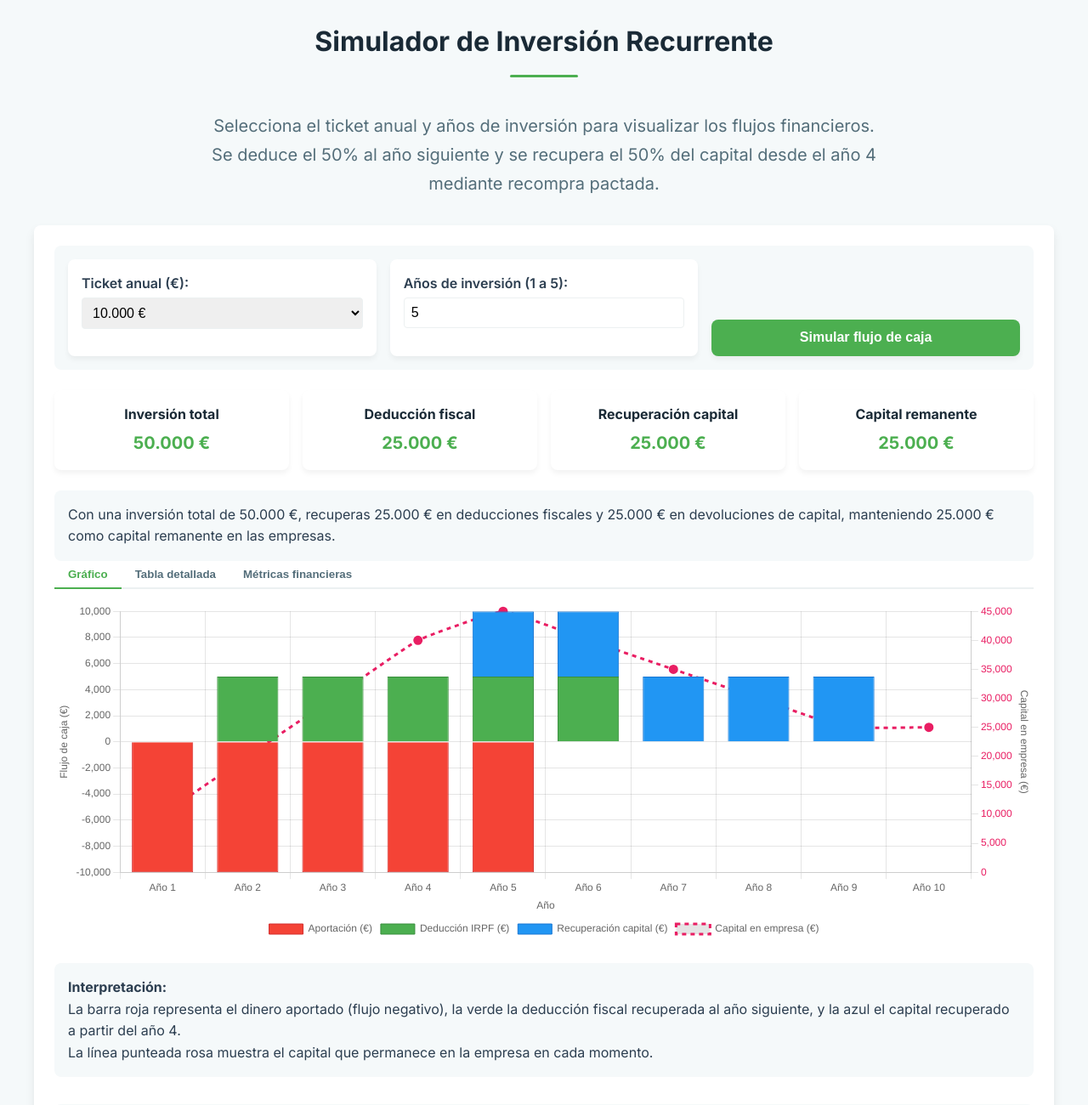
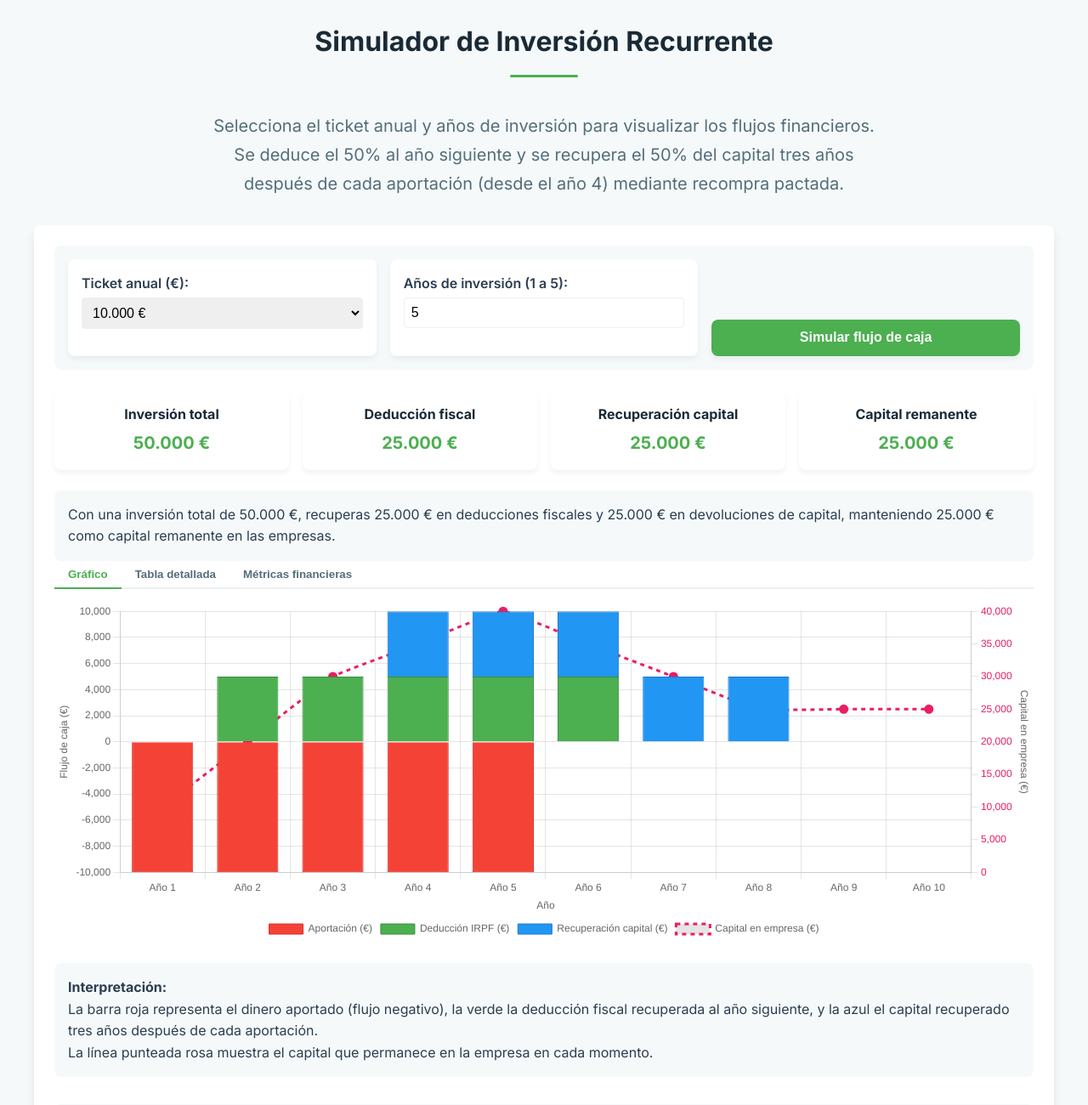
Before and after one commit to ConTuCuota/ConTuCuota, a website: page simulador.html in a window 1280 px wide. Shown: the part 800-2100 px from the top of the page at 85% size. Drawn offline with nearby package versions, Linux system fonts and the light colour scheme.

Commit message:
Clarify recovery timing in simulator text

```diff
--- a/simulador.html
+++ b/simulador.html
@@ -63,7 +63,7 @@
       <div class="container">
         <h2 class="section-title">Simulador de Inversión Recurrente</h2>
         <p class="section-text">
-          Selecciona el ticket anual y años de inversión para visualizar los flujos financieros. Se deduce el 50% al año siguiente y se recupera el 50% del capital desde el año 4 mediante recompra pactada.
+          Selecciona el ticket anual y años de inversión para visualizar los flujos financieros. Se deduce el 50% al año siguiente y se recupera el 50% del capital tres años después de cada aportación (desde el año 4) mediante recompra pactada.
         </p>
         <div class="simulator-container">
           <div class="simulator-controls">
@@ -172,7 +172,7 @@
 
           <div id="explicacionSim" class="simulator-explanation">
             <p><strong>Interpretación:</strong></p>
-            <p>La barra roja representa el dinero aportado (flujo negativo), la verde la deducción fiscal recuperada al año siguiente, y la azul el capital recuperado a partir del año 4.</p>
+            <p>La barra roja representa el dinero aportado (flujo negativo), la verde la deducción fiscal recuperada al año siguiente, y la azul el capital recuperado tres años después de cada aportación.</p>
             <p>La línea punteada rosa muestra el capital que permanece en la empresa en cada momento.</p>
           </div>
 
--- a/simulador.js
+++ b/simulador.js
@@ -5,7 +5,8 @@
  * considerando:
  * - Aportaciones anuales desde el año 1 al año 5 (configurable)
  * - Deducción fiscal del 50% al año siguiente de cada aportación
- * - Recuperación del 50% del capital aportado a partir del final del año 4
+ * - Recuperación del 50% del capital aportado tres años después de cada aportación
+ *   (por defecto comienza a recuperarse al final del año 4)
  * - Módulo específico para simular diferentes escenarios para el capital remanente
  */
 
@@ -35,7 +36,7 @@ function simularInversionBasica() {
   const parametrosBase = {
     tasaDeduccion: 0.5,                // 50% de deducción fiscal
     tasaRecuperacionCapital: 0.5,      // 50% de recuperación del capital
-    inicioRecuperacion: 4,             // Año de inicio de recuperación (año 4)
+    inicioRecuperacion: 3,             // Desfase de recuperación en años (3 → comienza en el año 4)
     duracionRecuperacion: 1,           // Duración de la recuperación (1 año)
     tasaDescuento: 0.03,               // Tasa de descuento para VAN (3%)
     inflacionAnual: 0.02               // Inflación anual estimada (2%)
@@ -80,7 +81,8 @@ function calcularFlujosPrincipales(ticketAnual, aniosInversion, parametros) {
     }
   }
 
-  // 3. Calcular recuperaciones de capital (50% del capital aportado, a partir del año 4)
+  // 3. Calcular recuperaciones de capital
+  //    (50% del capital aportado tres años después de cada contribución)
   for (let i = 0; i < aniosInversion; i++) {
     const anioRecuperacion = i + parametros.inicioRecuperacion;
     if (anioRecuperacion < 10) {
```
Also changed, not shown: tests/simulador.test.js (+7 -7 lines).
